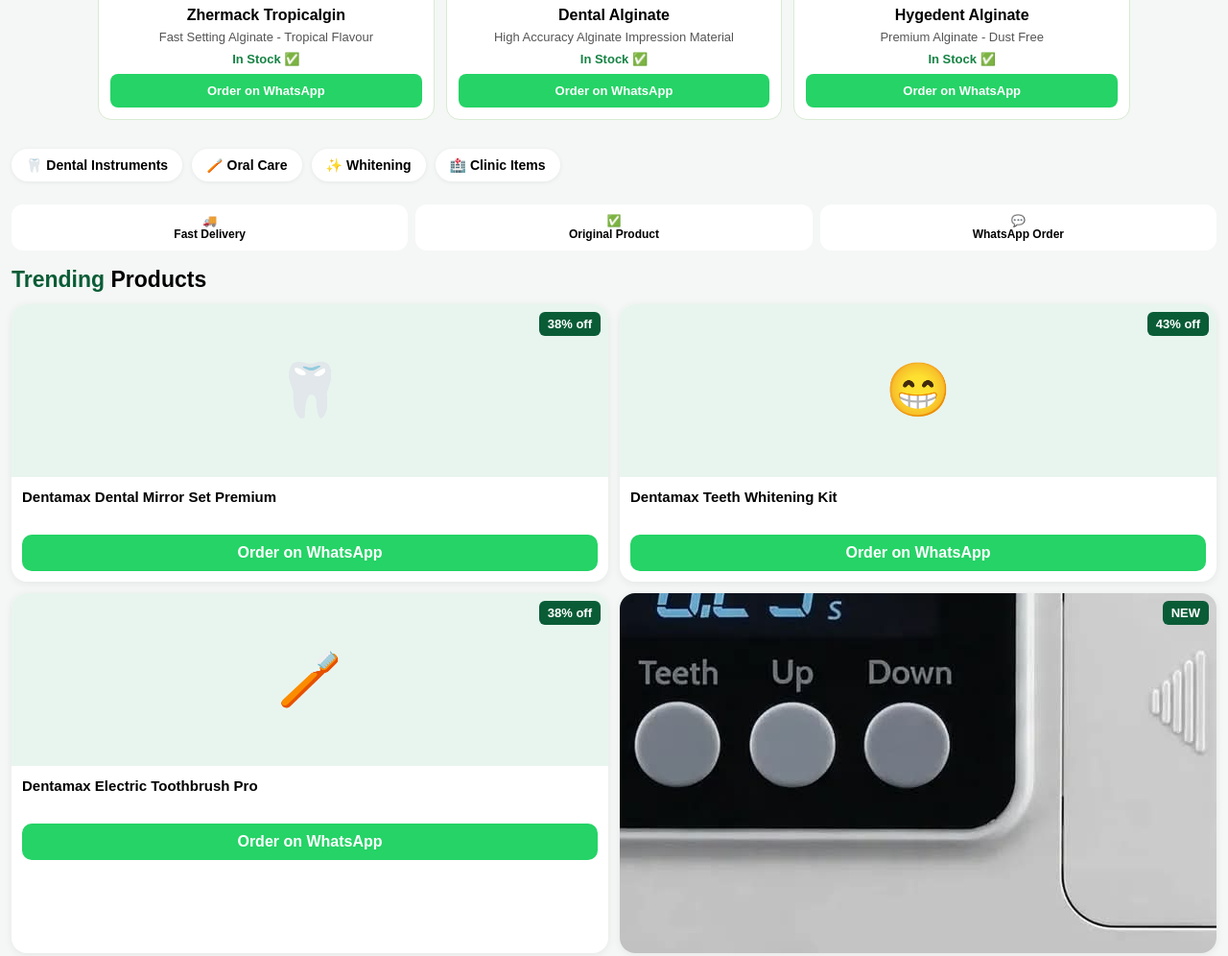
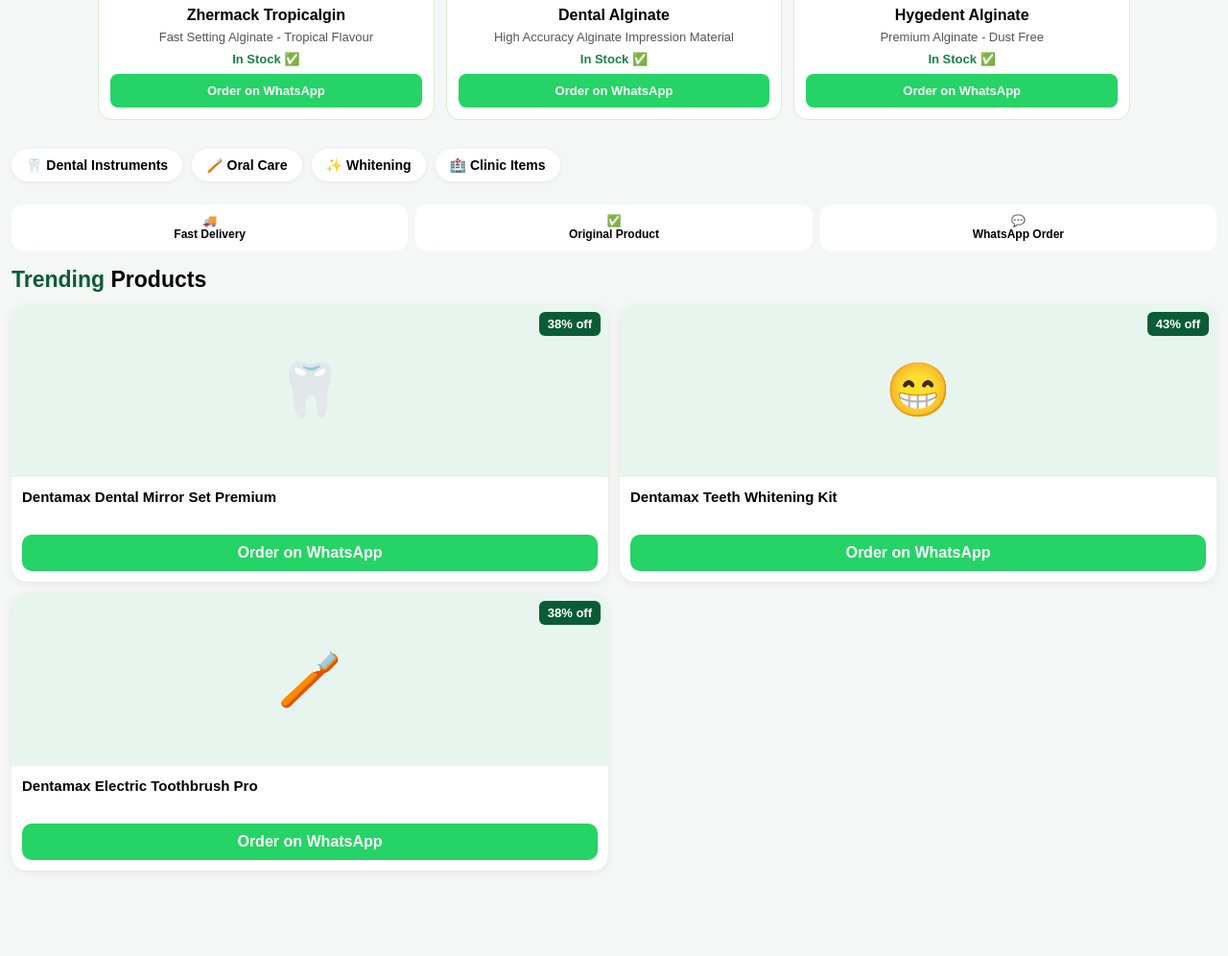
Before and after one commit to KFTDENTAMAX/kftdentamax.github.io, a plain HTML site: page index.html in a window 1280 px wide. Shown: the part 1374-2370 px from the top of the page at 96% size. Drawn offline with Linux system fonts and the light colour scheme.

Commit message:
Remove old Runyes X-Ray Machine card from index.html

```diff
--- a/index.html
+++ b/index.html
@@ -148,7 +148,7 @@ body{background:#F4F7F5;padding-bottom:85px}
 <div class="card" data-category="composite"><div class="img">😁<span class="off">43% off</span></div><div class="card-body"><h3>Dentamax Teeth Whitening Kit</h3><div class="price"><b>৳1090</b><s>৳1900</s></div><a class="buy" href="https://wa.me/8801631268054?text=I want Whitening Kit">Order on WhatsApp</a></div></div>
 <div class="card" data-category="composite"><div class="img">🪥<span class="off">38% off</span></div><div class="card-body"><h3>Dentamax Electric Toothbrush Pro</h3><div class="price"><b>৳1450</b><s>৳2300</s></div><a class="buy" href="https://wa.me/8801631268054?text=I want Toothbrush">Order on WhatsApp</a></div></div>
 
-  <div class="card" data-category="surgical"><div class="img"><img id="runyesMain" src="runyes-xray-main.jpg.jpeg" alt="Runyes X-Ray"><span class="off">NEW</span></div><div style="display:flex;gap:5px;padding:6px;background:#fff"><img src="runyes-xray-main.jpg.jpeg" style="width:32%;height:55px;object-fit:cover;border-radius:6px;border:2px solid #0a7a42;cursor:pointer" onclick="document.getElementById('runyesMain').src='runyes-xray-main.jpg.jpeg'"><img src="runyes-xray-fullset.jpg.jpeg" style="width:32%;height:55px;object-fit:cover;border-radius:6px;border:1px solid #ddd;cursor:pointer" onclick="document.getElementById('runyesMain').src='runyes-xray-fullset.jpg.jpeg'"><img src="runyes-xray-display.jpg.jpeg" style="width:32%;height:55px;object-fit:cover;border-radius:6px;border:1px solid #ddd;cursor:pointer" onclick="document.getElementById('runyesMain').src='runyes-xray-display.jpg.jpeg'"></div><div class="card-body"><h3>Runyes Portable Dental X-Ray Machine</h3><p>Original Runyes - 70kV 2mA - Full Set + Display - Full Box</p><div class="price"><b>৳ 1,25,000</b></div><a class="buy" href="https://wa.me/8801631268054?text=Assalamualaikum%20KFTDENTAMAX%20Runyes%20X-Ray%20lagbe">📞 অর্ডার করুন</a></div></div>
+
 </div>
 </div>
 <a class="wa" href="https://wa.me/8801631268054?text=Assalamualaikum%20KFT%20DENTAMAX">💬</a>
```
